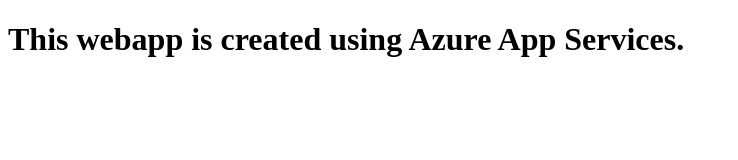
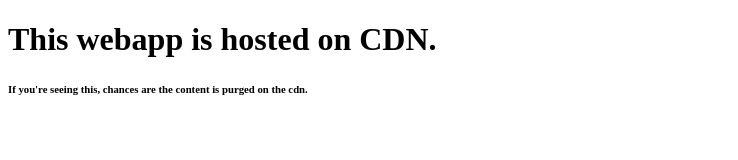
Before and after one commit to Coderwhocodes/samplewebapp1, a plain HTML site: page index.html in a window 1280 px wide. Shown: the whole page, without its empty margins (0-738 px from the left). Drawn offline with Linux system fonts and the light colour scheme.

Commit message:
Update index.html

```diff
--- a/index.html
+++ b/index.html
@@ -2,7 +2,8 @@
 <html>
 <body>
 
-<h1> This webapp is created using Azure App Services.</h1>
+<h1> This webapp is hosted on CDN.</h1>
+<h6> If you're seeing this, chances are the content is purged on the cdn.</h6>
 
 </body>
 </html>
```
